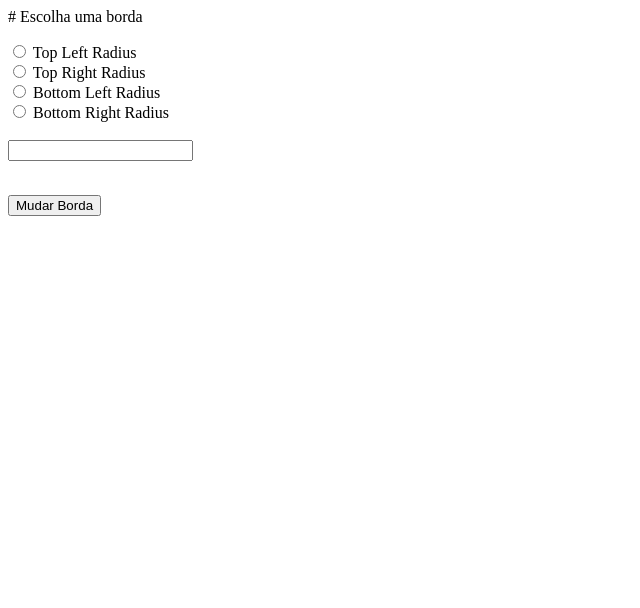
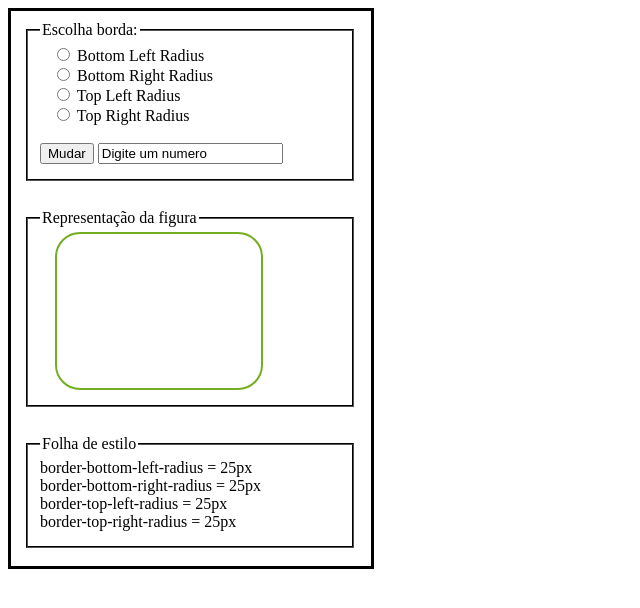
Before and after one commit to EvandroLauro/Visualizador-de-Border-Radius, a plain HTML site: page index.htm in a window 1280 px wide. Shown: the whole page, without its empty margins (0-640 px from the left). Drawn offline with Linux system fonts and the light colour scheme.

Commit message:
Concluido

```diff
--- a/index.htm
+++ b/index.htm
@@ -1,27 +1,56 @@
+<!DOCTYPE html>
 <html>
+
     <head>
-        <title>Visualizador de Border-Radius</title>
+        <title>Visualizador De Raio De Borda</title>
     </head>
 
+    <link rel="stylesheet" type="text/css" href="style.css">
+    <script type="text/javascript" src="index.js"></script>
+
     <body>
-            <form name="formularioBorder">
-                <p># Escolha uma borda</p>
+        <div id="main">
 
-                <input type="radio" name="formMyBorder" value="radius.style.borderTopLeftRadius=">
-                <label>Top Left Radius</label><br>
+            <fieldset class="fieldsetformulario">
+                <legend>Escolha borda:</legend>
 
-                <input type="radio" name="formMyBorder" value="radius.style.borderTopRightRadius=">
-                <label>Top Right Radius</label><br>
+                <form>
+                    &nbsp; &nbsp;<input type="radio" name="border" value="figura.style.borderBottomLeftRadius=">
+                    <label>Bottom Left Radius</label><br>
 
-                <input type="radio" name="formMyBorder" value=" radius.style.borderBottomLeftRadius">
-                <label>Bottom Left Radius</label><br>
+                    &nbsp; &nbsp;<input type="radio" name="border" value="figura.style.borderBottomRightRadius=">
+                    <label>Bottom Right Radius</label><br>
 
-                <input type="radio" name="formMyBorder" value="radius.style.borderBottomRightRadius=">
-                <label>Bottom Right Radius</label><br><br>
+                    &nbsp; &nbsp;<input type="radio" name="border" value="figura.style.borderTopLeftRadius=">
+                    <label>Top Left Radius</label><br>
 
-                <input type="text" id="valueBorder" >
-            </form>
+                    &nbsp; &nbsp;<input type="radio" name="border" value="figura.style.borderTopRightRadius=">
+                    <label>Top Right Radius</label>
+                </form>
 
-            <br><button onclick="controllerBorder()">Mudar Borda</button>
+                <br>
+
+                <button onclick="trocaValorBorderRadius()">Mudar</button> <input value="Digite um numero" type="text" id="valor">
+            </fieldset>
+
+            <br>
+
+            <fieldset class="fieldsetformulario">
+                <legend>Representação da figura </legend>
+                <div id="figura"></div>
+            </fieldset>
+
+            <br>
+
+            <fieldset class="fieldsetformulario">
+                <legend>Folha de estilo </legend>
+                <div id="exibe"></div>
+            </fieldset>
+
+            <br>
+
+        </div>
+
     </body>
+
 </html>
--- a/index.js
+++ b/index.js
@@ -1 +1,47 @@
-console.log('Ola Mundo')
+function limparInputAoClicar() {
+    let obj = document.getElementById("valor");
+    obj.addEventListener("click", function(event){
+        obj.value = "";
+    });
+}
+
+function trocaValorBorderRadius() {
+    let obj = document;
+    let radio = obj.getElementsByName("border");
+    let valor = obj.getElementById("valor").value;
+
+    if (Number.isInteger(parseInt(valor)) == true) {
+        let array = []
+        for (i = 0; i < radio.length; i++) {
+            if (radio[i].checked == true) {
+                eval(radio[i].value + "'" + valor + 'px' + "'");
+                exibindoValorBorderRadius()
+            } else {
+                array.push(radio[i])
+                if (array.length == 4) {
+                    alert("Escolha uma  borda")
+                }
+            }
+        }
+    } else if (valor == "") {
+        alert("Não pode ser vazio, digita um numero")
+    } else {
+        alert("Digita um numero no input")
+    }
+}
+
+function exibindoValorBorderRadius() {
+    let css = document.querySelector("#figura");
+    let compStyles = window.getComputedStyle(css);
+    let bordas = ["border-top-left-radius", "border-top-right-radius", "border-bottom-right-radius","border-bottom-left-radius"];
+    let text = "";
+    for (let i = 0; i < compStyles.length; i++) {
+        if(bordas.indexOf(compStyles[i]) >= 0) {
+            text += compStyles[i] + " = " + compStyles.getPropertyValue(compStyles[i]) + "<br>";
+        }
+    }
+    document.getElementById("exibe").innerHTML = text;
+}
+
+window.addEventListener("load", limparInputAoClicar)
+window.addEventListener("load", exibindoValorBorderRadius);
--- a/style.css
+++ b/style.css
@@ -0,0 +1,24 @@
+#main {
+    border: solid black;
+    width: 360px;
+}
+
+.fieldsetformulario {
+    width: 300px;
+    padding-bottom: 15px;
+    margin-top: 10px;
+    margin-left: 15px;
+    border-color: black;
+}
+
+#figura {
+    margin-left: 15px;
+    border-bottom-left-radius: 25px;
+    border-bottom-right-radius: 25px;
+    border-top-left-radius: 25px;
+    border-top-right-radius: 25px;
+    border: 2px solid #73ad21;
+    padding: 2px;
+    width: 200px;
+    height: 150px;
+}
```
